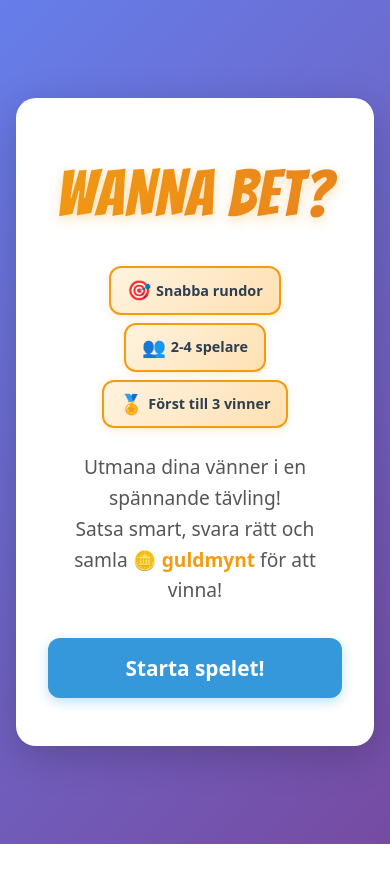
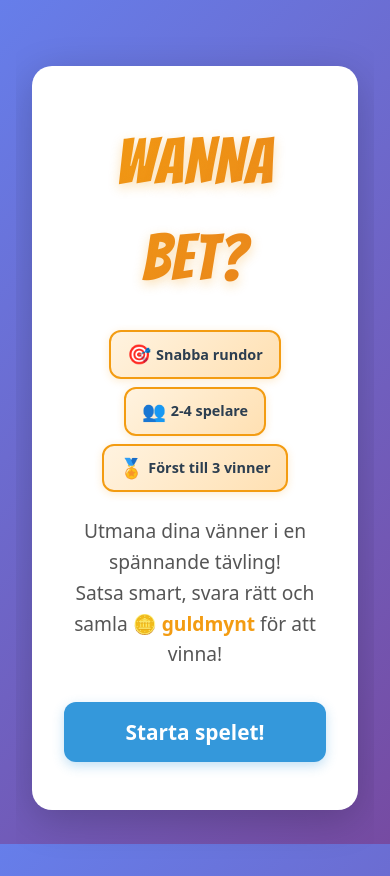
Before and after one commit to mikaelstrid/wanna-bet, a React (Vite) app: page / in a window 390 px wide. Before the commit the page ends 844 px from the top, so only its background shows below. Built offline with nearby package versions, Linux system fonts and the light colour scheme.

Commit message:
Comment out HTML background style for future reference and retain body padding for mobile optimization

```diff
--- a/src/index.css
+++ b/src/index.css
@@ -1,8 +1,8 @@
 @import './styles/variables.css';
 
-html {
+/* html {
   background: var(--gradient-purple);
-}
+} */
 
 :root {
   font-family: system-ui, Avenir, Helvetica, Arial, sans-serif;
@@ -30,6 +30,10 @@ body {
   margin: 0;
   min-width: 320px;
   min-height: 100vh;
+  padding-top: max(var(--spacing-md), env(safe-area-inset-top));
+  padding-bottom: max(var(--spacing-md), env(safe-area-inset-bottom));
+  padding-left: max(var(--spacing-md), env(safe-area-inset-left));
+  padding-right: max(var(--spacing-md), env(safe-area-inset-right));
 }
 
 button {
```
